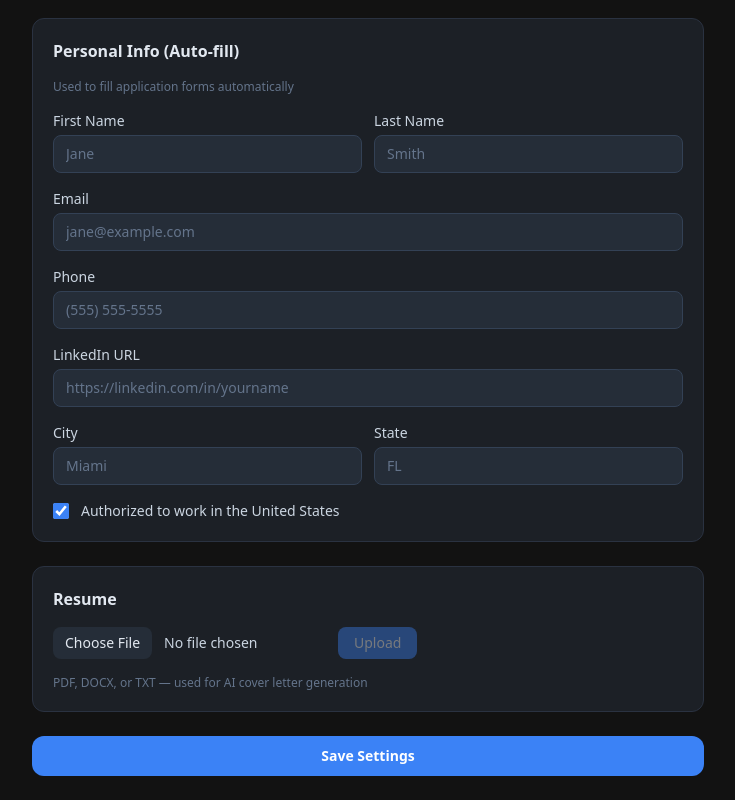
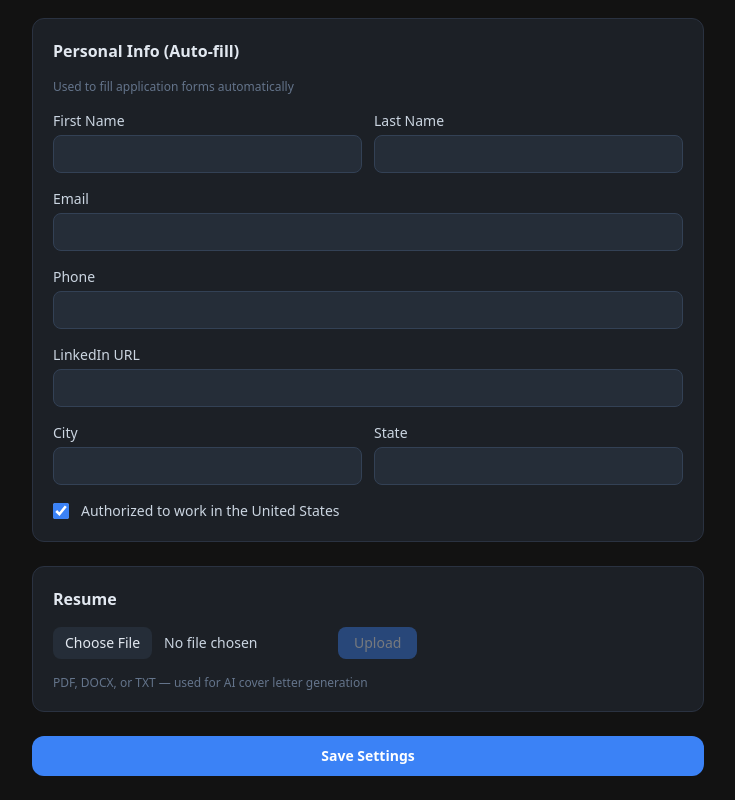
Before and after one commit to oak-st/whycantIfindafuckingjob, a React (Vite) app in the folder frontend/: page /settings in a window 1280 px wide. Shown: the part 1017-1817 px from the top of the page, without its empty margins (272-1007 px from the left). Built offline with nearby package versions, Linux system fonts and the light colour scheme; no server answers.

Commit message:
Remove personal info placeholders from Settings form
Co-Authored-By: Claude Sonnet 4.6 <noreply@anthropic.com>

```diff
--- a/frontend/src/pages/Settings.jsx
+++ b/frontend/src/pages/Settings.jsx
@@ -267,15 +267,15 @@ export default function Settings() {
       <Section title="Personal Info (Auto-fill)">
         <p className="text-xs text-slate-500 -mt-1">Used to fill application forms automatically</p>
         <div className="grid grid-cols-2 gap-3">
-          <Field label="First Name" value={form.first_name} onChange={set('first_name')} placeholder="Jane" />
-          <Field label="Last Name" value={form.last_name} onChange={set('last_name')} placeholder="Smith" />
+          <Field label="First Name" value={form.first_name} onChange={set('first_name')} />
+          <Field label="Last Name" value={form.last_name} onChange={set('last_name')} />
         </div>
-        <Field label="Email" type="email" value={form.email} onChange={set('email')} placeholder="jane@example.com" />
-        <Field label="Phone" type="tel" value={form.phone} onChange={set('phone')} placeholder="(555) 555-5555" />
-        <Field label="LinkedIn URL" value={form.linkedin_url} onChange={set('linkedin_url')} placeholder="https://linkedin.com/in/yourname" />
+        <Field label="Email" type="email" value={form.email} onChange={set('email')} />
+        <Field label="Phone" type="tel" value={form.phone} onChange={set('phone')} />
+        <Field label="LinkedIn URL" value={form.linkedin_url} onChange={set('linkedin_url')} />
         <div className="grid grid-cols-2 gap-3">
-          <Field label="City" value={form.city} onChange={set('city')} placeholder="Miami" />
-          <Field label="State" value={form.state} onChange={set('state')} placeholder="FL" />
+          <Field label="City" value={form.city} onChange={set('city')} />
+          <Field label="State" value={form.state} onChange={set('state')} />
         </div>
         <div className="flex items-center gap-3">
           <input
```
